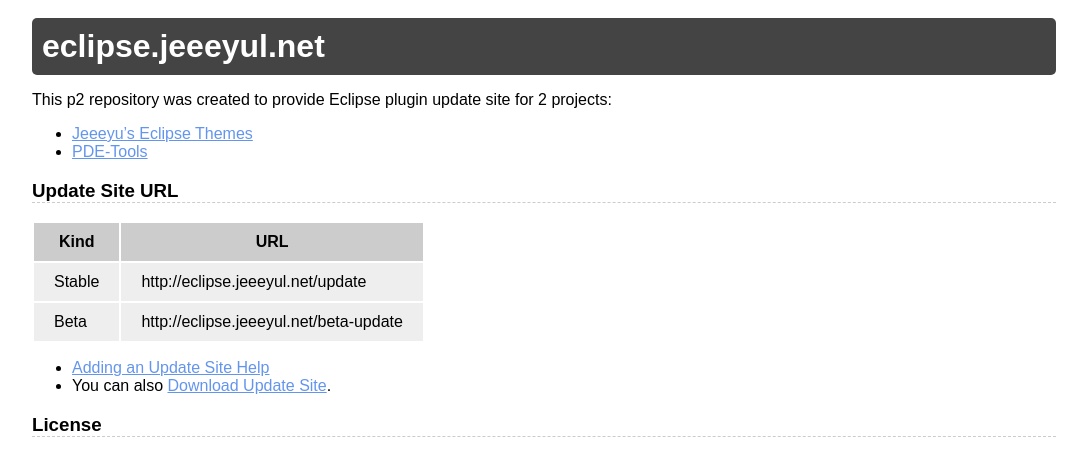
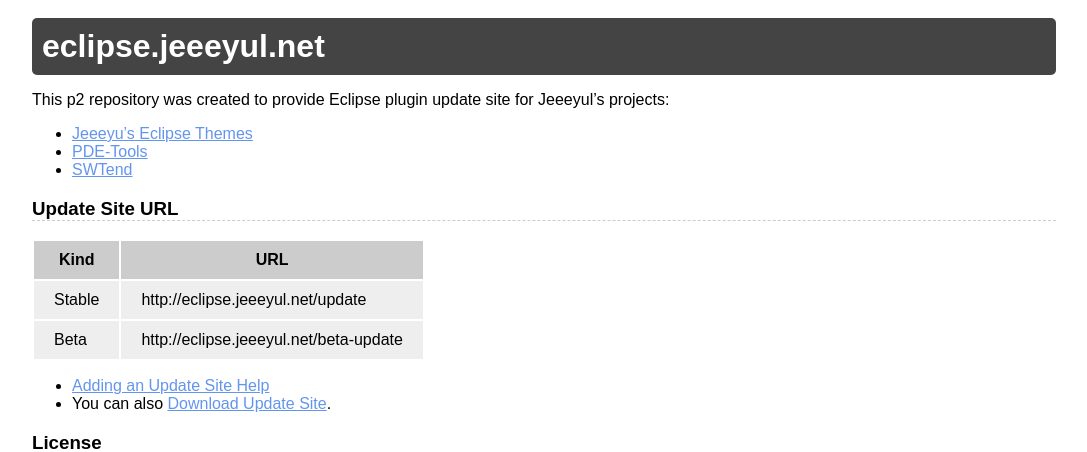
Before and after one commit to jeeeyul/jeeeyul.github.io, a Jekyll site: the page built from index.md, in a window 1280 px wide. Shown: the top 452 px of the page, without its empty margins (96-1183 px from the left). Built offline with Jekyll 4.4.1, drawn with Linux system fonts in a browser that asks for light colours; Markdown is read by kramdown in place of the engine named in the settings.

Commit message:
update project list

```diff
--- a/index.md
+++ b/index.md
@@ -5,10 +5,11 @@
 
 # eclipse.jeeeyul.net
 
-This p2 repository was created to provide Eclipse plugin update site for 2 projects:
+This p2 repository was created to provide Eclipse plugin update site for Jeeeyul's projects:
 
 - [Jeeeyu's Eclipse Themes](https://github.com/jeeeyul/eclipse-themes)
 - [PDE-Tools](https://github.com/jeeeyul/pde-tools)
+- [SWTend](https://github.com/jeeeyul/swtend)
 
 
 ### Update Site URL
```
